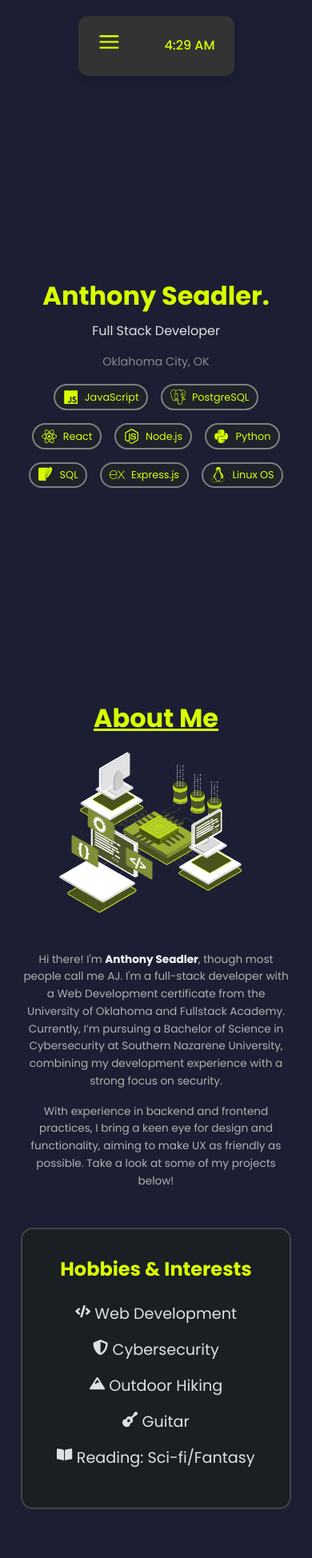
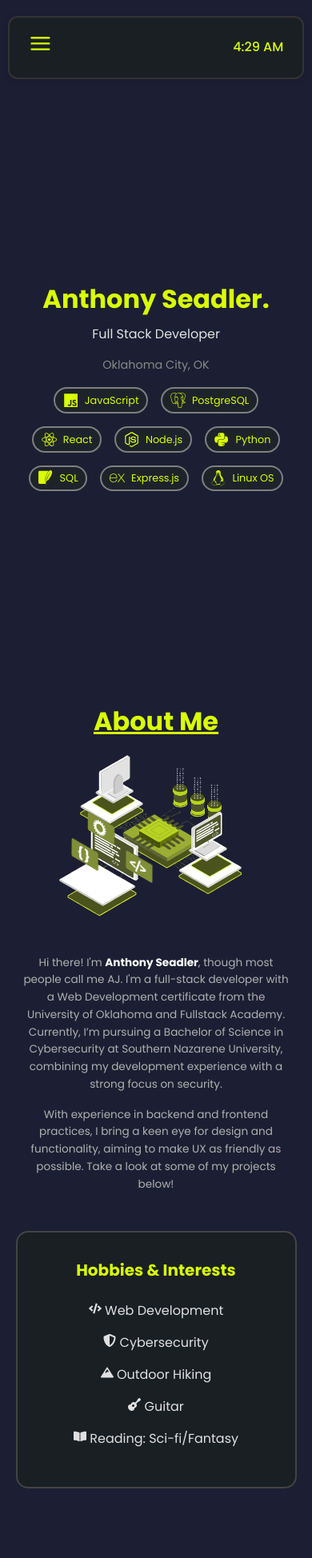
Before and after one commit to ajSeadler/landing-page, a React (Vite) app: page / in a window 390 px wide. Shown: the top 1948 px of the page at 80% size. Built offline with nearby package versions, Linux system fonts and the light colour scheme.

Commit message:
updae colors

```diff
--- a/src/styles/About.css
+++ b/src/styles/About.css
@@ -56,14 +56,13 @@
   padding: 2rem;
   background: #1a1f24;
   border-radius: 15px;
-  width: 100%;
-  max-width: 900px;
+  width: 48vw;
   border: solid 2px #444;
   animation: fadeIn 2s ease;
 }
 
 .hobbies-title {
-  font-size: 2rem;
+
   font-weight: bold;
   color: #d9ff00;
   margin-bottom: 1.5rem;
@@ -74,7 +73,7 @@
   list-style: none;
   padding: 0;
   color: #b0b0b0;
-  font-size: 1.2rem;
+
   text-align: center;
 }
 
@@ -103,9 +102,11 @@
     text-align: center;
   }
 
-  .hobbies-title {
-    font-size: 1.8rem;
+  .hobbies {
+    width: 90vw;
   }
+
+
 }
 
 @media (max-width: 480px) {
@@ -117,9 +118,7 @@
     font-size: 0.9rem;
   }
 
-  .hobbies-title {
-    font-size: 1.5rem;
-  }
+
 }
 
 /* Fade-In Animation */
--- a/src/styles/NavBar.css
+++ b/src/styles/NavBar.css
@@ -2,14 +2,15 @@
   display: flex;
   justify-content: space-between;
   align-items: center;
-  width: 50%;
+  width: 48vw;
   margin: 1% auto;
-  padding: 1rem 1.5rem;
+  padding: 2rem 1.5rem;
   margin-top: 2%;
   position: sticky;
   top: 0;
   border-radius: 12px;
-  background: #333;
+  background: #1a1f24;
+  border: solid 2px #333;
   backdrop-filter: blur(10px);
   z-index: 1000;
   box-shadow: 0 4px 10px rgba(0, 0, 0, 0.1);
@@ -76,7 +77,7 @@
 
 .nav-links.mobile-open {
   padding: 1rem;
-  background-color: #333;
+  background-color: #1a1f24;
 }
 
 .menu-icon {
@@ -88,9 +89,11 @@
 }
 
 /* Responsive Design */
-@media (max-width: 768px) {
+@media (max-width: 1068px) {
   .navbar {
     margin-top: 5%;
+    padding: 1rem 1.5rem;
+    width: 95vw;
   }
 
   .nav-links {
```
